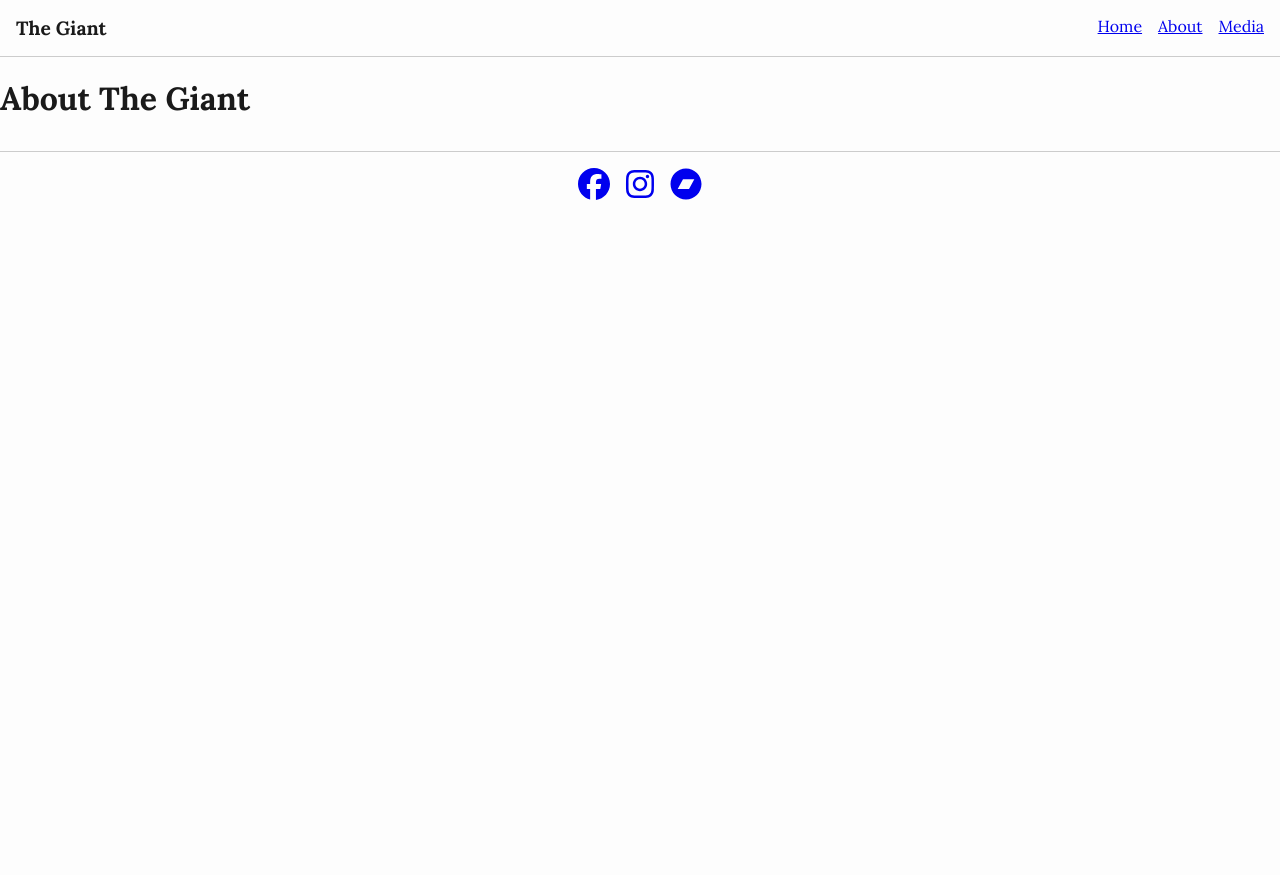
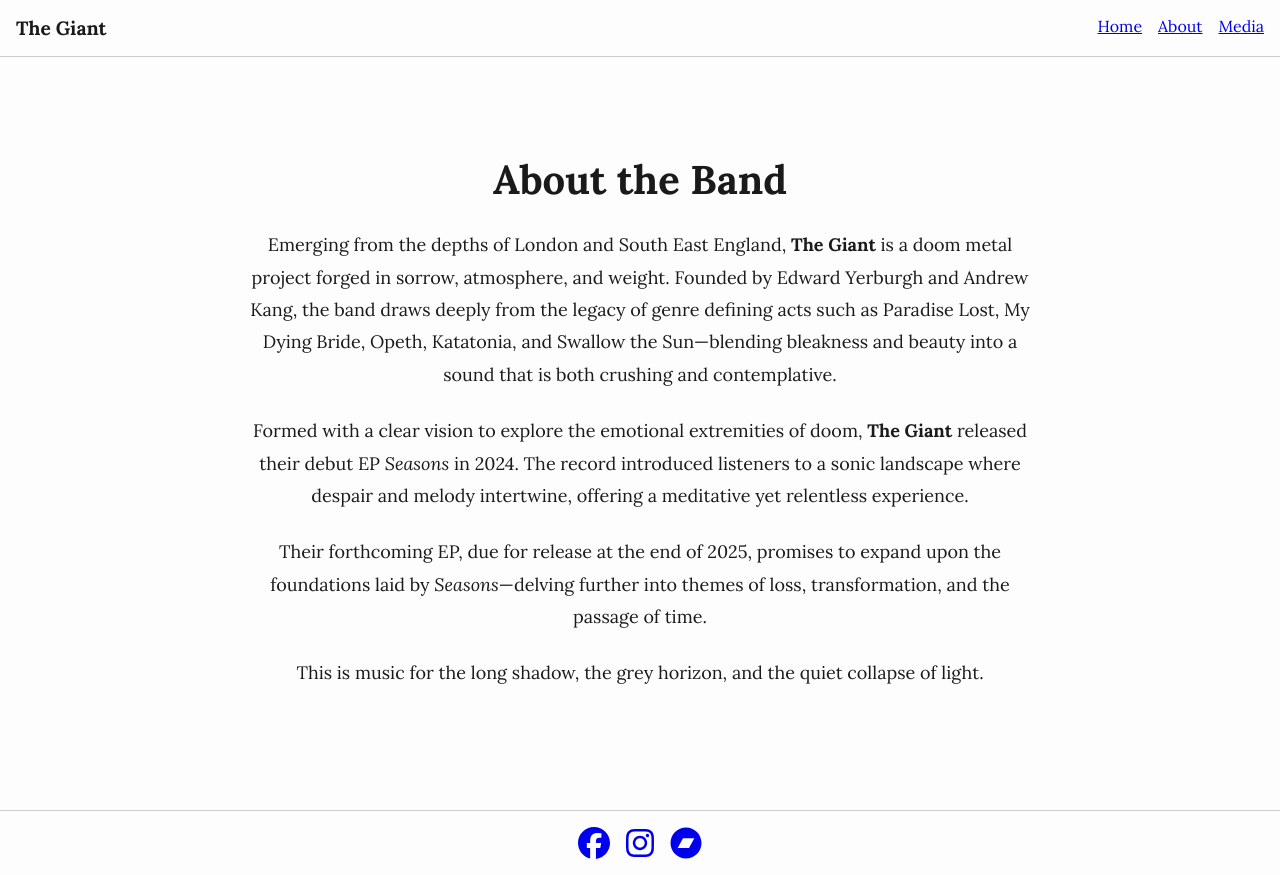
Before and after one commit to Ed-Radcliffe/thegiant, a React (Create React App) app in the folder frontend/: page /about in a window 1280 px wide. Before the commit the page ends 800 px from the top, so only its background shows below. Built offline with nearby package versions, Linux system fonts and the light colour scheme.

Commit message:
Add About page.

```diff
--- a/frontend/src/pages/About.js
+++ b/frontend/src/pages/About.js
@@ -1,5 +1,39 @@
+import React from 'react';
+
 function About() {
-  return <h1>About The Giant</h1>;
+  return (
+    <section className="section">
+      <h2 className="section-title">About the Band</h2>
+
+      <p className="text-block">
+        Emerging from the depths of London and South East England,{' '}
+        <strong>The Giant</strong> is a doom metal project forged in sorrow,
+        atmosphere, and weight. Founded by Edward Yerburgh and Andrew Kang, the
+        band draws deeply from the legacy of genre defining acts such as
+        Paradise Lost, My Dying Bride, Opeth, Katatonia, and Swallow the
+        Sun—blending bleakness and beauty into a sound that is both crushing and
+        contemplative.
+      </p>
+
+      <p className="text-block">
+        Formed with a clear vision to explore the emotional extremities of doom,{' '}
+        <strong>The Giant</strong> released their debut EP <em>Seasons</em> in
+        2024. The record introduced listeners to a sonic landscape where despair
+        and melody intertwine, offering a meditative yet relentless experience.
+      </p>
+
+      <p className="text-block">
+        Their forthcoming EP, due for release at the end of 2025, promises to
+        expand upon the foundations laid by <em>Seasons</em>—delving further
+        into themes of loss, transformation, and the passage of time.
+      </p>
+
+      <p className="text-block">
+        This is music for the long shadow, the grey horizon, and the quiet
+        collapse of light.
+      </p>
+    </section>
+  );
 }
 
 export default About;
```
